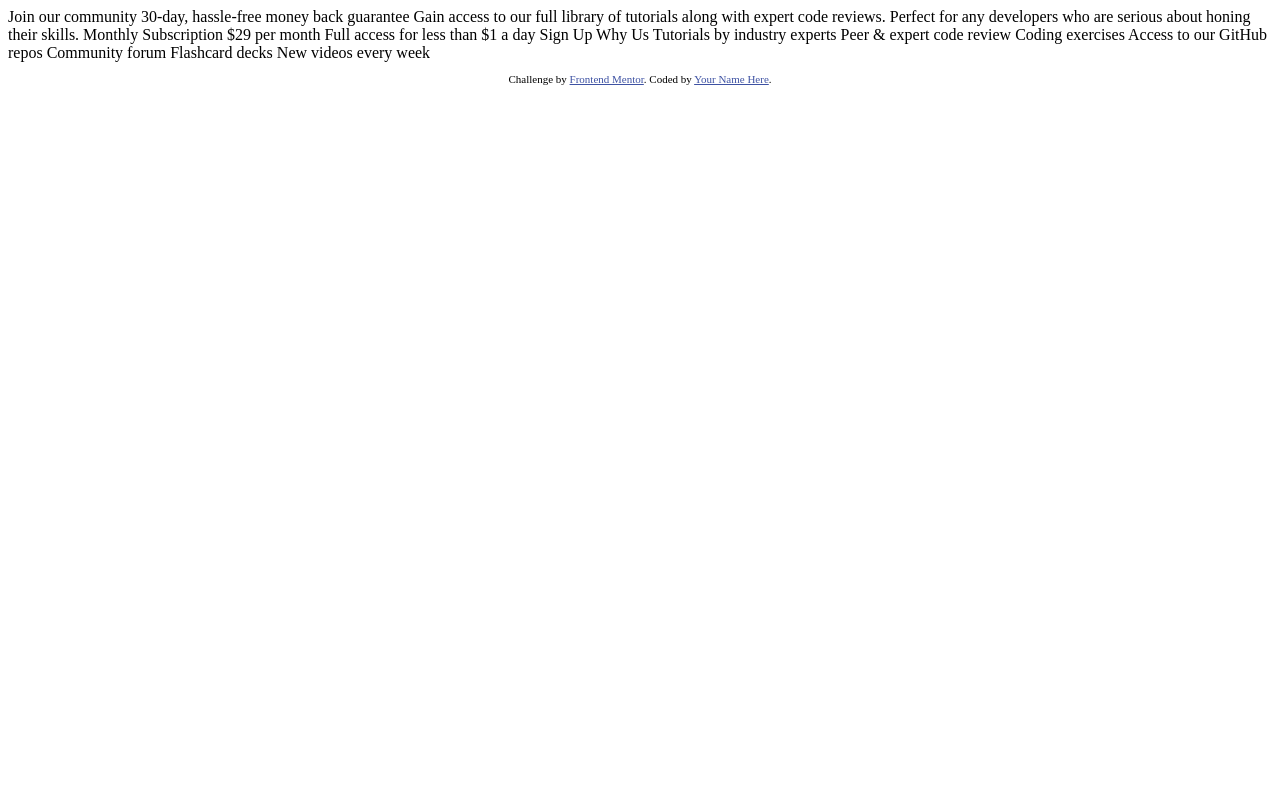
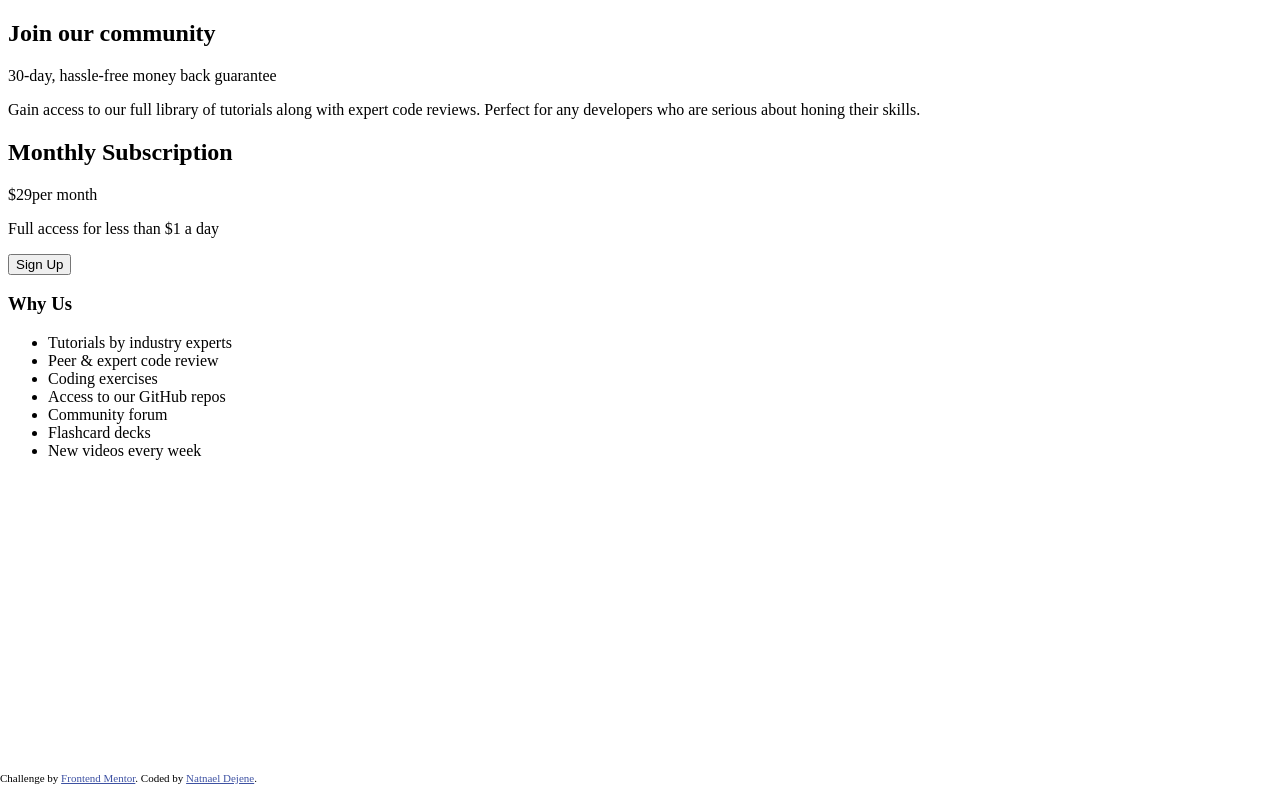
Before and after one commit to et-coder/pricing-grid-component, a plain HTML site: page index.html in a window 1280 px wide. Drawn offline with Linux system fonts and the light colour scheme.

Commit message:
add html tags

```diff
--- a/index.html
+++ b/index.html
@@ -16,6 +16,9 @@
     .attribution {
       font-size: 11px;
       text-align: center;
+      position: absolute;
+      bottom: 5px;
+      left: 0;
     }
 
     .attribution a {
@@ -25,35 +28,42 @@
 </head>
 
 <body>
-  Join our community
 
-  30-day, hassle-free money back guarantee
+  <main>
+    <div class="container">
+      <section class="hero">
+        <h1>Join our community</h1>
+        <p class="hero-text">30-day, hassle-free money back guarantee</p>
+        <p class="hero-body">Gain access to our full library of tutorials along with expert code reviews.
+          Perfect for any developers who are serious about honing their skills.</p>
+      </section>
 
-  Gain access to our full library of tutorials along with expert code reviews.
-  Perfect for any developers who are serious about honing their skills.
+      <section class="subscription">
+        <h2>Monthly Subscription</h2>
+        <p class="pricing">&dollar;29<span>per month</span></p>
+        <p class="description">Full access for less than &dollar;1 a day</p>
+        <button>Sign Up</button>
+      </section>
 
-  Monthly Subscription
-
-  &dollar;29 per month
-
-  Full access for less than &dollar;1 a day
-
-  Sign Up
-
-  Why Us
-
-  Tutorials by industry experts
-  Peer &amp; expert code review
-  Coding exercises
-  Access to our GitHub repos
-  Community forum
-  Flashcard decks
-  New videos every week
+      <section class="why-us">
+        <h3>Why Us</h3>
+        <ul>
+          <li>Tutorials by industry experts</li>
+          <li>Peer &amp; expert code review</li>
+          <li>Coding exercises</li>
+          <li>Access to our GitHub repos</li>
+          <li>Community forum</li>
+          <li>Flashcard decks</li>
+          <li>New videos every week</li>
+        </ul>
+      </section>
+    </div>
+  </main>
 
   <footer>
     <p class="attribution">
       Challenge by <a href="https://www.frontendmentor.io?ref=challenge" target="_blank">Frontend Mentor</a>.
-      Coded by <a href="#">Your Name Here</a>.
+      Coded by <a href="#">Natnael Dejene</a>.
     </p>
   </footer>
 </body>
```
